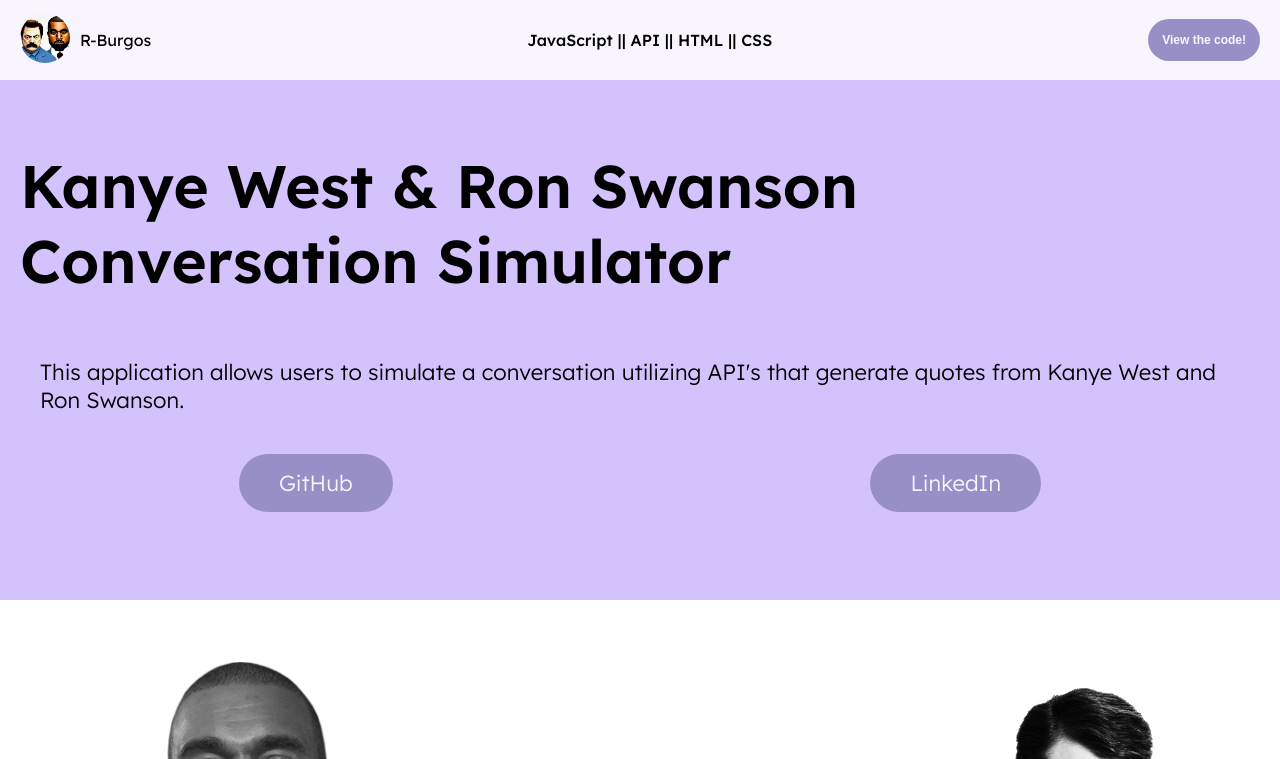
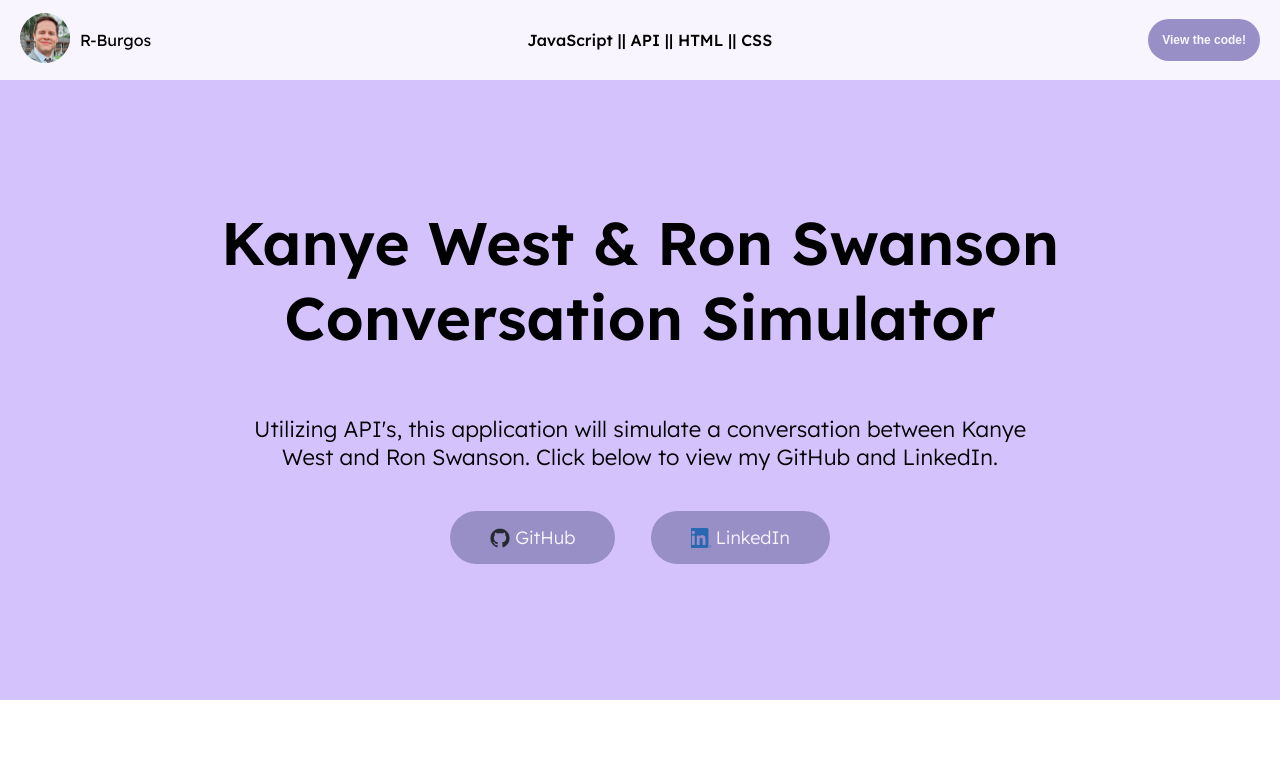
Before and after one commit to R-Burgos/JavaScript_Kanye_Ron, a plain HTML site: page Index.html in a window 1280 px wide. Shown: the top 759 px of the page. Drawn offline with Linux system fonts and the light colour scheme.

Commit message:
Added seperate CSS files, adjusted styles for header and hero header

```diff
--- a/Index.html
+++ b/Index.html
@@ -3,20 +3,25 @@
   <head>
     <title>Kanye and Ron Simulator</title>
     <link rel="stylesheet" href="/styles.css">
+    <link rel="stylesheet" href="/header.css">
+    <link rel="stylesheet" href="/general.css">
+    <link rel="stylesheet" href="/footer.css">
     <link rel="preconnect" href="https://fonts.googleapis.com">
     <link rel="preconnect" href="https://fonts.gstatic.com" crossorigin>
     <link href="https://fonts.googleapis.com/css2?family=Lexend:wght@100;200;300;400;500;600;700;800;900&display=swap" rel="stylesheet">
   </head>
   <body>
-
+    <!--HEADER START-->
     <header class="header">
       <div class="left-section">
         <div class="project-icon">
-          <img class="header-icon" src="/KanyeRon3.jpg">
+          <img class="header-icon" src="/ruben-image.jfif">
         </div>
+        <!--TODO: Have image and name link to contact info-->
         <div class="me">R-Burgos</div>
       </div>
 
+      <!--TODO: Have each code language link to documentation-->
       <div class="mid-section">
         <div class="top-title">
           JavaScript || API || HTML || CSS
@@ -29,25 +34,33 @@
         </button>
       </div>
     </header>
+    <!--END OF HEADER-->
 
-    <div class="landing">
-      <div class="row">
-        <h1 class="h1-title">
+    <!--SECTION HERO START-->
+    <section class="hero-header">
+      <div class="hero-container">
+        <h1 class="hero-title">
           Kanye West & Ron Swanson Conversation Simulator
         </h1>
-        <p class="p-summary">
-          This application allows users to simulate a conversation utilizing API's that generate quotes from Kanye West and Ron Swanson.
+        <p class="hero-summary">
+          Utilizing API's, this application will simulate a conversation between Kanye West and Ron Swanson. Click below to view my GitHub and LinkedIn.
         </p>
-        <div class="button-div">
-          <button class="git-button">
+        <div class="anchor-div">
+          <a class="anchor-button" href="https://github.com/R-Burgos" target="_blank">
+            <img src="/github-mark.png" class="hero-anchor-image">
             GitHub
-          </button>
-          <button class="link-button">
+          </a>
+          <a class="anchor-button" href="https://www.linkedin.com/in/rubenburgos89/" target="_blank">
+            <img src="/LI-In-Bug.png" class="hero-anchor-image">
             LinkedIn
-          </button>
+          </a>
         </div>
       </div>
-    </div>
+    </section>
+    <!--END OF SECTION HERO-->
+
+    <!--START MAIN SECTION-->
+    <!--END OF MAIN SECTION-->
 
 
     <div class="conversation-space">
@@ -68,6 +81,12 @@
       </div>
     </div>
 
+    <!--FOOTER START-->
+    <footer class="footer">
+
+    </footer>
+    <!--END OF FOOTER-->
+
     <div>
       <button class="js-convo-button" onclick="
        Convo();
--- /dev/null
+++ b/footer.css
@@ -0,0 +1,4 @@
+.footer{
+  height: 400px;
+  background-color: rgb(212,194,252);
+}
--- /dev/null
+++ b/general.css
@@ -0,0 +1,18 @@
+body{
+  margin: 0;
+}
+
+button{
+  cursor: pointer;
+  transition: background-color 0.15s;
+}
+
+.link-button:hover,
+button:hover{
+  background-color: rgb(143, 133, 199);
+}
+
+.link-button:active,
+button:active{
+  background-color: rgb(133, 123, 199);
+}
--- /dev/null
+++ b/header.css
@@ -0,0 +1,138 @@
+.header{
+  z-index: 100;
+  height: 60px;
+  display: flex;
+  flex-direction: row;
+  justify-content: space-between;
+  position: fixed;
+  top: 0;
+  left: 0;
+  right: 0;
+  background-color: rgb(249, 245, 255);
+  padding-top: 10px;
+  padding-bottom: 10px;
+}
+
+.left-section{
+  display: flex;
+  flex-direction: row;
+  align-items: center;
+  padding-left: 20px;
+}
+
+.mid-section{
+  flex: 1;
+  display: flex;
+  align-items: center;
+  justify-content: center;
+  max-width: 500px;
+}
+
+.top-title{
+  font-family: 'Lexend', sans-serif;
+  font-weight: 500;
+  padding-left: 15px;
+  padding-right: 15px;
+}
+
+.right-section{
+  display: flex;
+  align-items: center;
+  padding-right: 20px;
+}
+
+.view-code-button{
+  font-size: 'Lexend', sans-serif;
+  font-size: 12px;
+  font-weight: 600;
+  color: rgb(249, 245, 255);
+  border: none;
+  background-color: rgb(153, 143, 199);
+  padding: 14px;
+  border-radius: 40px;
+}
+
+.header-icon{
+  height: 50px;
+  width: 50px;
+  border-radius: 25px;
+  object-fit: cover;
+}
+
+.me{
+  font-family: 'Lexend', sans-serif;
+  font-weight: 400;
+  margin-left: 10px;
+}
+
+.hero-header{
+  height: 700px;
+  background-color: rgb(212,194,252);
+  display: flex;
+  align-items: center;
+  justify-content: center;
+}
+
+.hero-container{
+  display: flex;
+  flex-direction: column;
+  align-items: center;
+  justify-content: center;
+  width: 900px;
+}
+
+.hero-title{
+  font-family: 'Lexend', sans-serif;
+  font-weight: 600;
+  font-size: 60px;
+  padding: 20px;
+  margin-bottom: 0px;
+  display: flex;
+  align-items: center;
+  justify-content: center;
+  text-align: center;
+}
+
+.hero-summary{
+  font-family: 'Lexend', sans-serif;
+  font-weight: 300;
+  font-size: 22px;
+  padding: 40px;
+  display: flex;
+  align-items: center;
+  justify-content: center;
+  text-align: center;
+  margin: 0px;
+}
+
+.anchor-button{
+  background-color: rgb(153, 143, 199);
+  color: rgb(249, 245, 255);
+  border: none;
+  font-family: 'Lexend', sans-serif;
+  font-size: 18px;
+  font-weight: 300;
+  padding-top: 15px;
+  padding-bottom: 15px;
+  padding-left: 40px;
+  padding-right: 40px;
+  border-radius: 40px;
+  display: flex;
+  align-items: center;
+  justify-content: center;
+  text-decoration: none;
+}
+
+.anchor-div{
+  width: 450px;
+  display: flex;
+  align-items: center;
+  justify-content: space-evenly;
+}
+
+.hero-anchor-image{
+  width: 20px;
+  height: 20px;
+  object-fit: cover;
+  margin-right: 5px;
+}
--- a/styles.css
+++ b/styles.css
@@ -1,146 +1,3 @@
-body{
-  margin: 0;
-}
-
-button{
-  cursor: pointer;
-  transition: background-color 0.15s;
-}
-
-button:hover{
-  background-color: rgb(143, 133, 199);
-}
-
-button:active{
-  background-color: rgb(133, 123, 199);
-}
-
-.header{
-  z-index: 100;
-  height: 60px;
-  display: flex;
-  flex-direction: row;
-  justify-content: space-between;
-  position: fixed;
-  top: 0;
-  left: 0;
-  right: 0;
-  background-color: rgb(249, 245, 255);
-  padding-top: 10px;
-  padding-bottom: 10px;
-}
-
-.left-section{
-  display: flex;
-  flex-direction: row;
-  align-items: center;
-  padding-left: 20px;
-}
-
-.mid-section{
-  flex: 1;
-  display: flex;
-  align-items: center;
-  justify-content: center;
-  max-width: 500px;
-}
-
-.top-title{
-  font-family: 'Lexend', sans-serif;
-  font-weight: 500;
-  padding-left: 15px;
-  padding-right: 15px;
-}
-
-.right-section{
-  display: flex;
-  align-items: center;
-  padding-right: 20px;
-}
-
-.view-code-button{
-  font-size: 'Lexend', sans-serif;
-  font-size: 12px;
-  font-weight: 600;
-  color: rgb(249, 245, 255);
-  border: none;
-  background-color: rgb(153, 143, 199);
-  padding: 14px;
-  border-radius: 40px;
-}
-
-.header-icon{
-  height: 50px;
-  width: 50px;
-  border-radius: 25px;
-  object-fit: cover;
-}
-
-.me{
-  font-family: 'Lexend', sans-serif;
-  font-weight: 400;
-  margin-left: 10px;
-}
-
-.landing{
-  height: 600px;
-  background-color: rgb(212,194,252);
-  display: flex;
-  align-items: center;
-  justify-content: center;
-}
-
-.landing-hero{
-  flex: 1;
-  display: flex;
-  align-items: center;
-  justify-content: center;
-}
-
-.h1-title{
-  font-family: 'Lexend', sans-serif;
-  font-weight: 600;
-  font-size: 60px;
-  padding: 20px;
-  margin-bottom: 0px;
-  display: flex;
-  align-items: center;
-  justify-content: center;
-}
-
-.p-summary{
-  font-family: 'Lexend', sans-serif;
-  font-weight: 300;
-  font-size: 22px;
-  padding: 40px;
-  display: flex;
-  align-items: center;
-  justify-content: center;
-  margin: 0px;
-}
-
-.git-button,
-.link-button{
-  background-color: rgb(153, 143, 199);
-  color: rgb(249, 245, 255);
-  border: none;
-  font-family: 'Lexend', sans-serif;
-  font-size: 22px;
-  font-weight: 300;
-  padding-top: 15px;
-  padding-bottom: 15px;
-  padding-left: 40px;
-  padding-right: 40px;
-  border-radius: 40px;
-}
-
-.button-div{
-  display: flex;
-  flex-direction: row;
-  align-items: center;
-  justify-content: space-around;
-}
-
 .conversation-space,
 .image-space{
   display: grid;
```
